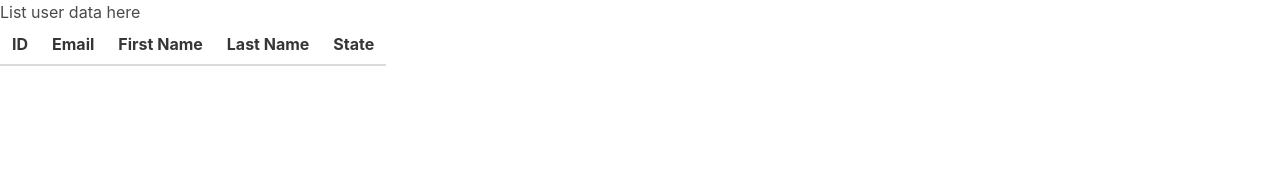
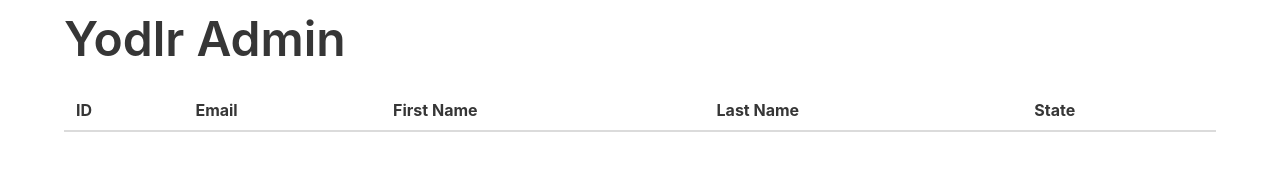
Before and after one commit to quentinikeno/Springboard-SEC-Unit-49.3-Yodlr-Challenge, a website: page public/admin.html in a window 1280 px wide. Drawn offline with nearby package versions, Linux system fonts and the light colour scheme; no server answers.

Commit message:
Make table hoverable and full width.

```diff
--- a/public/admin.html
+++ b/public/admin.html
@@ -9,8 +9,9 @@
 		<title>Yodlr Admin Page</title>
 	</head>
 	<body>
-		List user data here
-		<table class="table">
+		<div class="container mt-3">
+			<h1 class="title is-1">Yodlr Admin</h1>
+			<table class="table is-hoverable is-fullwidth">
 				<thead>
 					<tr>
 						<th>ID</th>
@@ -22,6 +23,8 @@
 				</thead>
 				<tbody id="data"></tbody>
 			</table>
+		</div>
+
 		<script src="https://cdn.jsdelivr.net/npm/jquery@3.6.1/dist/jquery.min.js"></script>
 		<script src="https://cdn.jsdelivr.net/npm/axios/dist/axios.min.js"></script>
 		<script src="./js/admin.js"></script>
```
Lines whose indentation alone changed are shown as unchanged.
